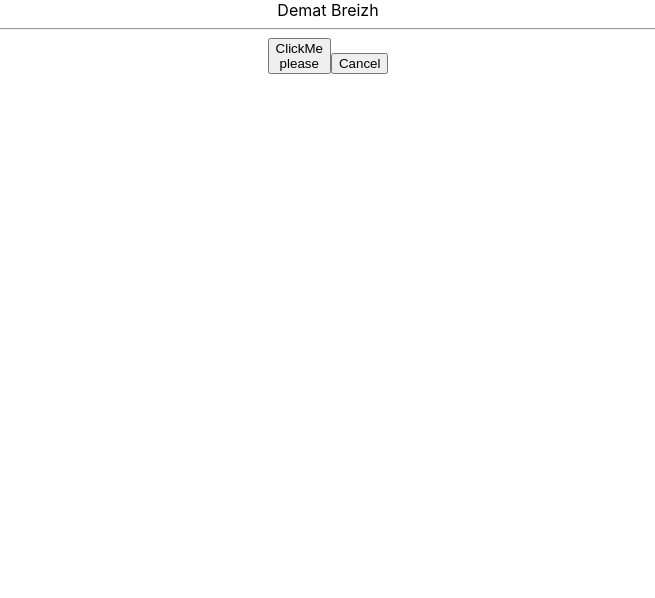
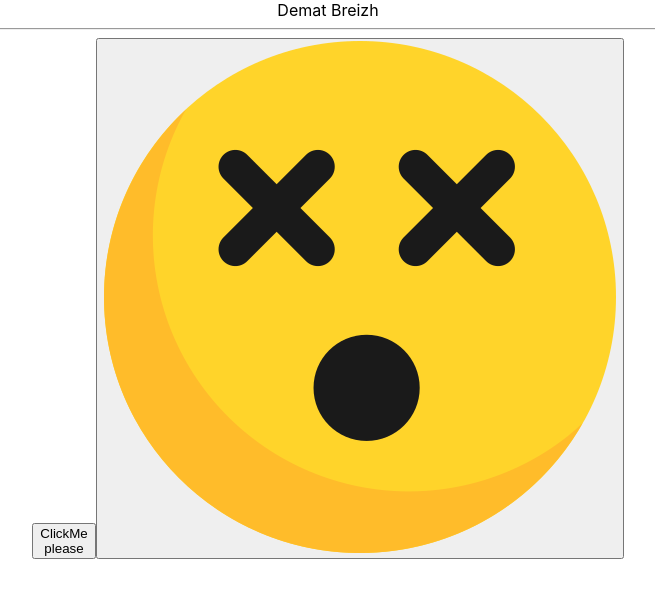
Before and after one commit to plamoury/2023tjs, a React (Create React App) app: page / in a window 1280 px wide. Shown: the top 598 px of the page, without its empty margins (312-967 px from the left). Built offline with nearby package versions, Linux system fonts and the light colour scheme.

Commit message:
add img dans Button

```diff
--- a/src/App/App.js
+++ b/src/App/App.js
@@ -3,12 +3,17 @@ import Button from './components/ui/Button/Button';
 import './App.css';
 
 function App() {
+  /** Dans react le /App equivaut a /public
+   * qd react pousse les composant ils seront placés au meme niveau que public
+   * qd le path commence par "/" on vise le repertoire public
+   * sinon on descend dans les path ../../..
+   */
   return (
     <div className="App">
       Demat Breizh
       <hr/>
       <Button>ClickMe<br/>please</Button>
-      <Button>Cancel</Button>
+      <Button><img src="/img/deadicon.png" alt='sdfsdfsdf'/></Button>
     </div>
   );
 }
```
